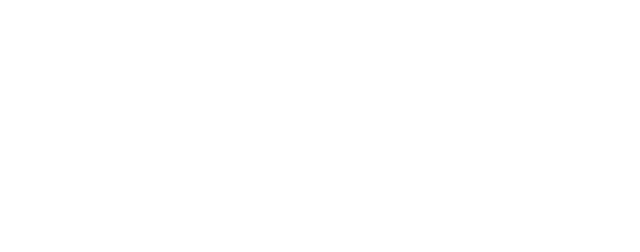
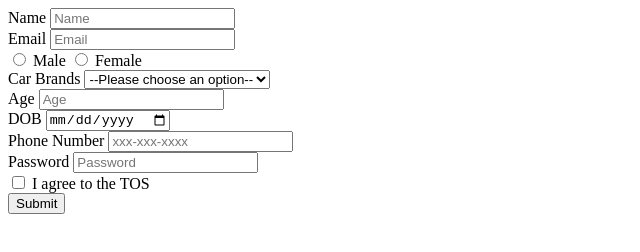
Before and after one commit to acciojob/signup-form-car-pourmhere, a website: page main.html in a window 1280 px wide. Shown: the whole page, without its empty margins (0-640 px from the left). Drawn offline with Linux system fonts and the light colour scheme.

Commit message:
created a submission

```diff
--- a/main.html
+++ b/main.html
@@ -10,7 +10,53 @@
 	<!-- the entire body must be written by student -->
     <script type="text/javascript" src="./script.js">
 </script>
+ <form action="" method="post">
+        <label for="name">Name</label>
+        <input type="text" name="name" id="name" placeholder="Name" required>
+<br>
+        <label for="email">Email</label>
+        <input type="email" name="email" id="email" placeholder="Email" required>
+<br>
+ <!-- <label for="gender">Gender</label> -->
 
+ <input type="radio" name="gender" id="gender_m">
+ <label for="gender_m">Male</label>
+ <input type="radio" name="gender" id="gender_f">
+ <label for="gender_f">Female</label>
+ <br>
+<!-- corrct -->
+ <label for="cars">Car Brands</label>
+ <select name="cars" id="cars" required>
+    <option value="">--Please choose an option--</option>
+    <option >maruti</option>
+    <option >mar</option>
+    <option >mart</option>
+</select>
+
+ <br>
+
+ <label for="age">Age</label>
+<input type="number" name="age" id="age" placeholder="Age" required>
+<br>
+
+<label for="dob">DOB</label>
+<input type="date" name="dob" id="dob" required>
+<br>
+
+<label for="tel">Phone Number</label>
+<input type="tel" name="tel" id="tel" placeholder="xxx-xxx-xxxx" >
+<br>
+
+<label for="password">Password</label>
+<input type="password" name="password" id="password" placeholder="Password" required>
+<br>
+
+<input type="checkbox" name="tos" id="tos" required>
+<label for="tos">I agree to the TOS</label>
+<br>
+
+<button type="submit">Submit</button>
+    </form>
 </body>
 
 </html>
```
